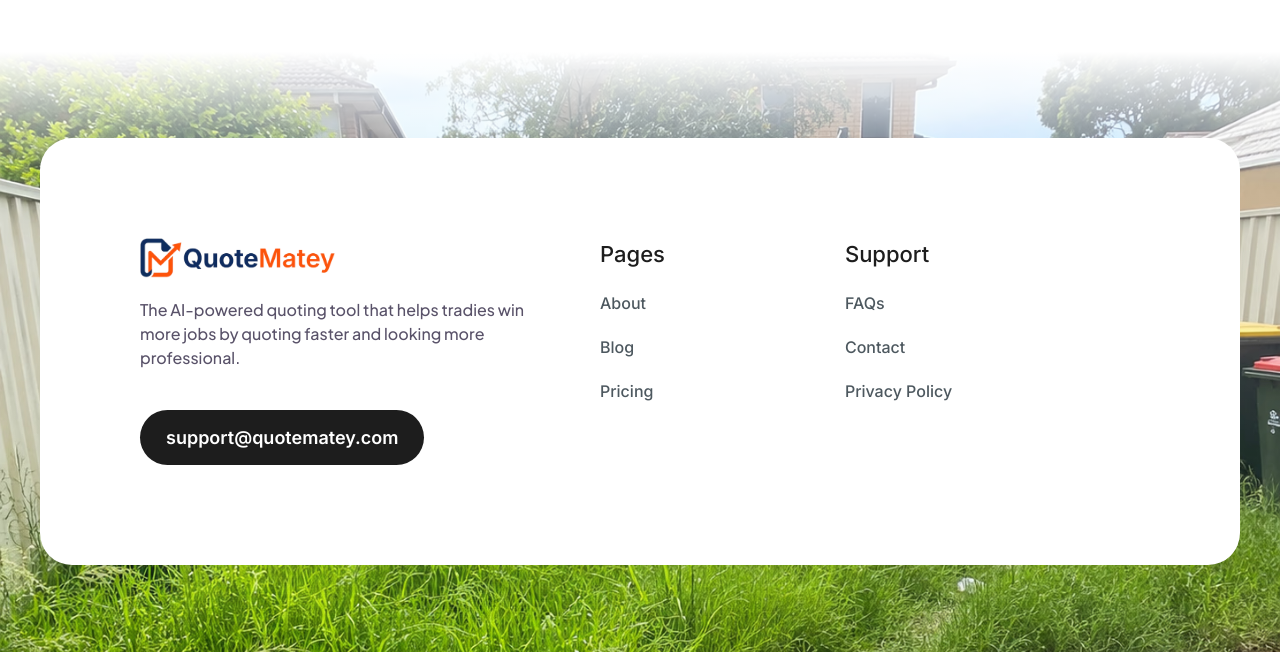
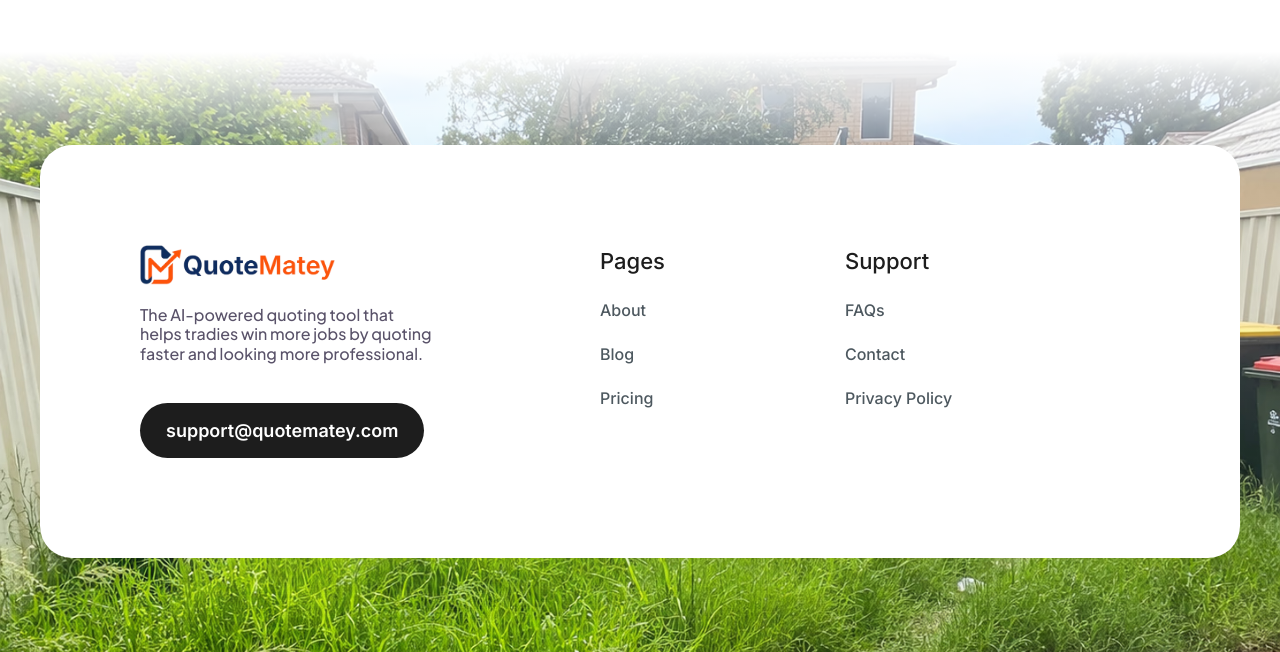
Before and after one commit to Arthur77dwq/quote-matey-v2, a Next.js app: page / in a window 1280 px wide. Shown: the part 9610-10262 px from the top of the page. Built offline with nearby package versions, Linux system fonts and the light colour scheme; no server answers.

Commit message:
fix: font-height

```diff
--- a/src/components/footer.tsx
+++ b/src/components/footer.tsx
@@ -70,11 +70,10 @@ export function Footer() {
                   height={40}
                   width={195}
                 />
-                <p className="text-[#595269] font-medium w-8/10 sm:w-full">
+                <p className="text-[#595269] text-balance font-medium w-5/10 sm:w-full leading-[1.2em]">
                   {footer?.title}
                 </p>
               </div>
-
               {footer?.cta.active && (
                 <Link
                   href={footer?.cta.href || ''}
```
